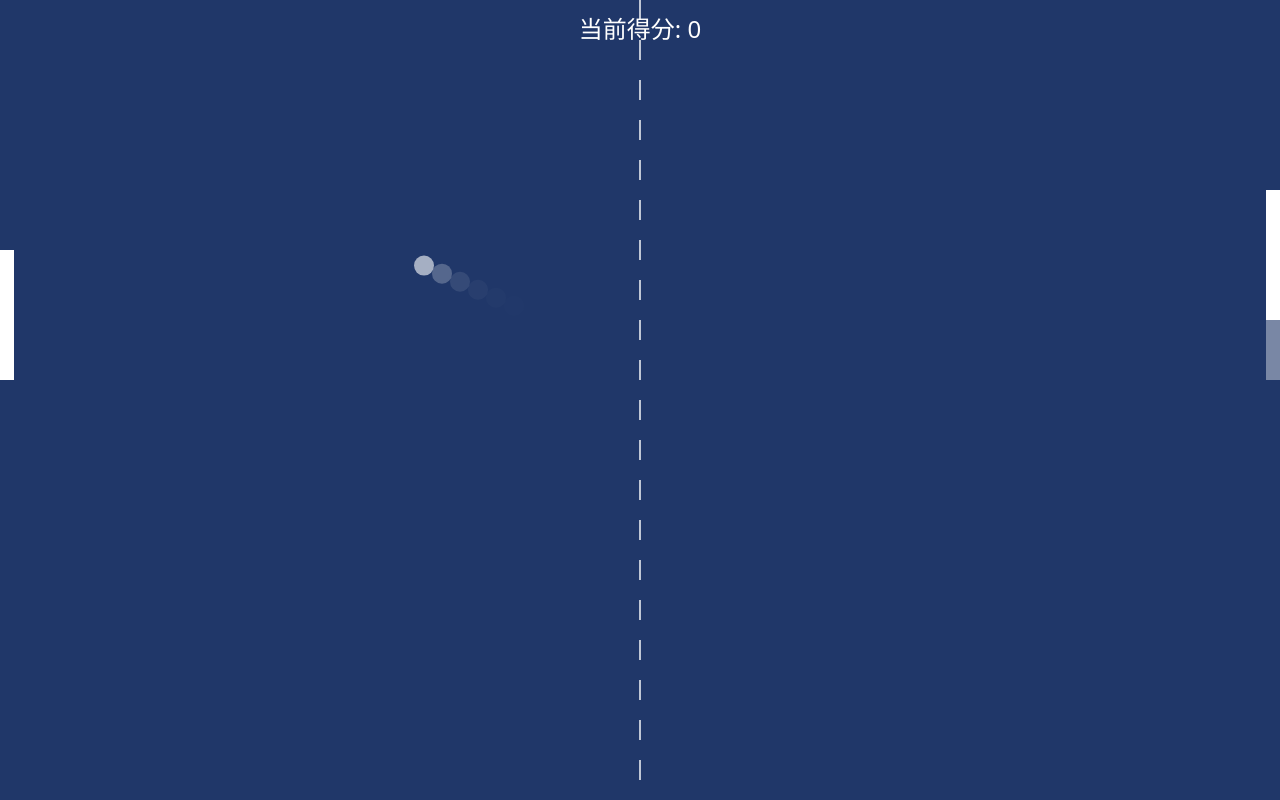
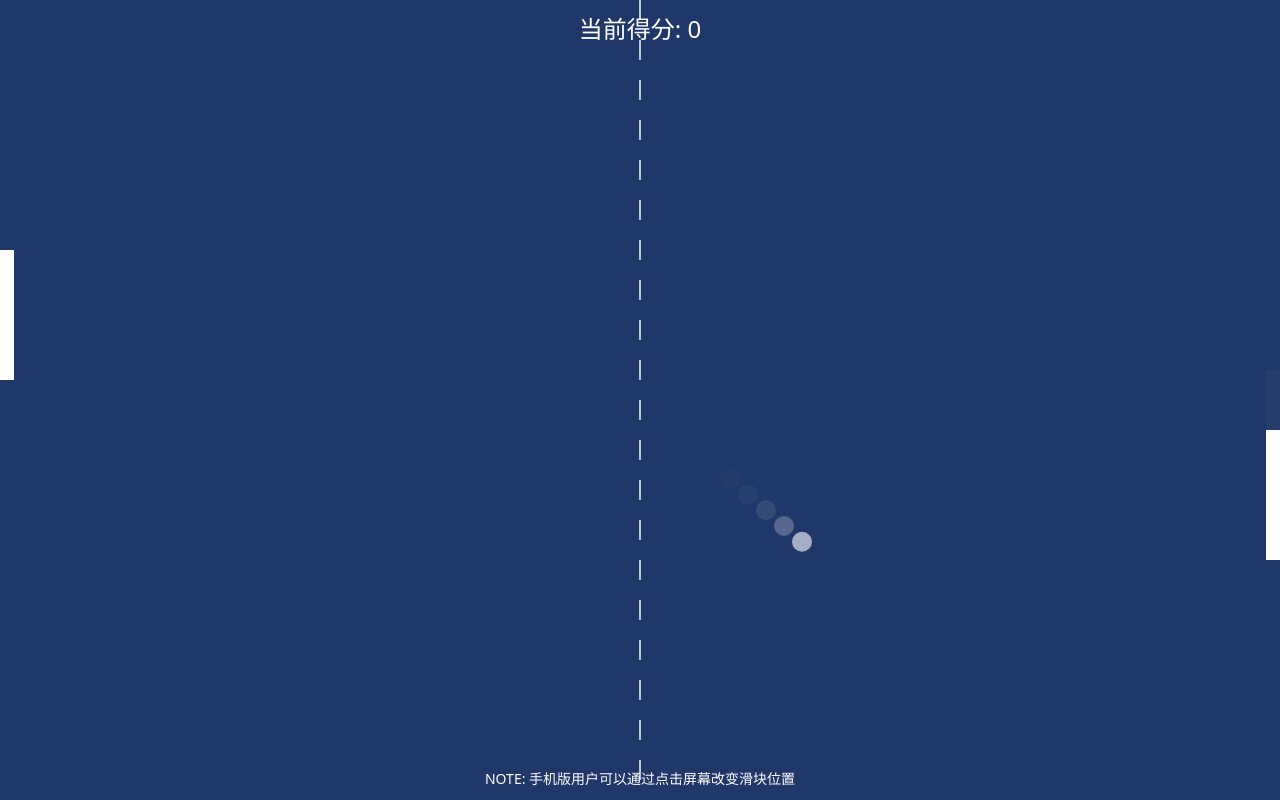
Before and after one commit to SnowballXueQiu/play.xueqiu.moe, a Nuxt app: page /games/ping-pong-game in a window 1280 px wide. Built offline with nearby package versions, Linux system fonts and the light colour scheme; some icons are missing.

Commit message:
chore: add note for ping pong game

```diff
--- a/pages/games/ping-pong-game/index.vue
+++ b/pages/games/ping-pong-game/index.vue
@@ -7,6 +7,7 @@
       <IconHeart v-for="n in (3 - lives)" :key="'empty-' + n" />
     </div>
     <canvas id="game"></canvas>
+    <div class="note">NOTE: 手机版用户可以通过点击屏幕改变滑块位置</div>
   </div>
 </template>
 
@@ -39,4 +40,12 @@ canvas {
   font-size: 24px;
   text-align: center;
 }
+.note {
+  position: absolute;
+  bottom: 10px;
+  width: 100%;
+  text-align: center;
+  color: white;
+  font-size: 14px;
+}
 </style>
```
